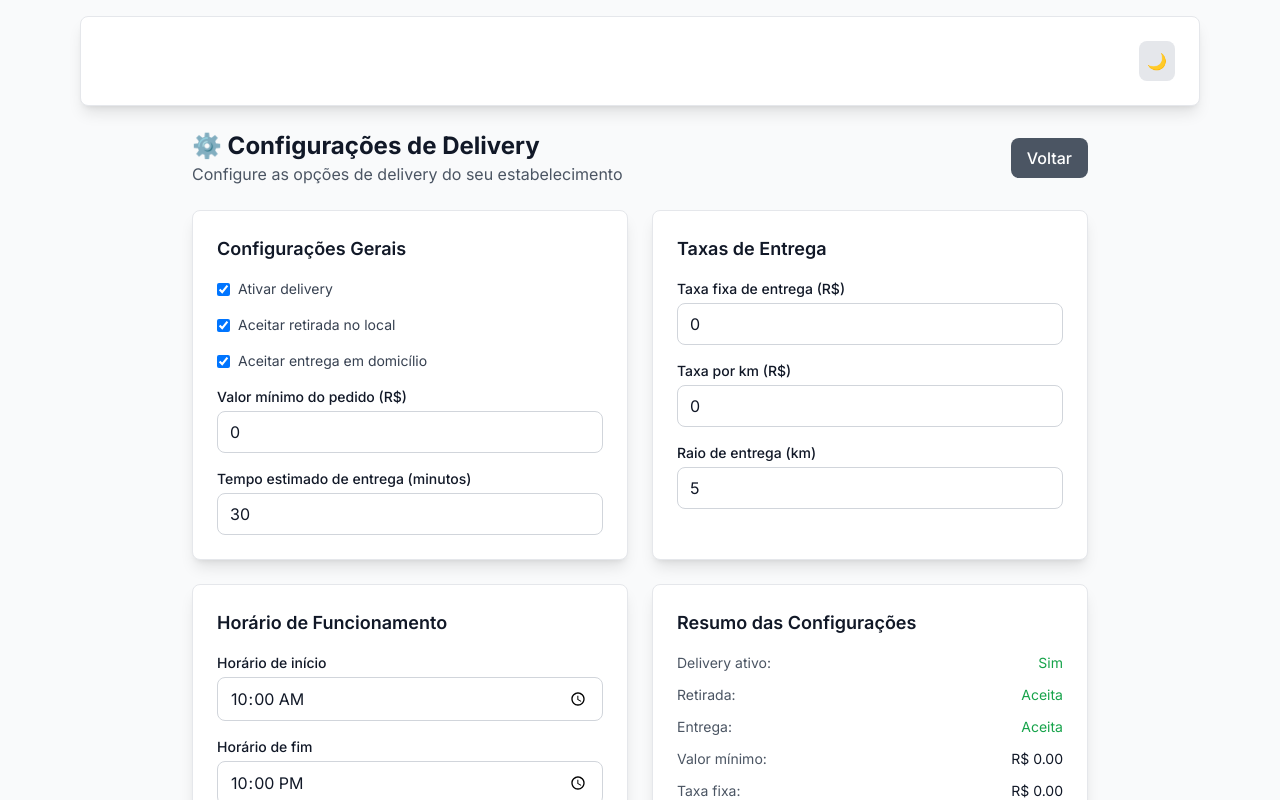
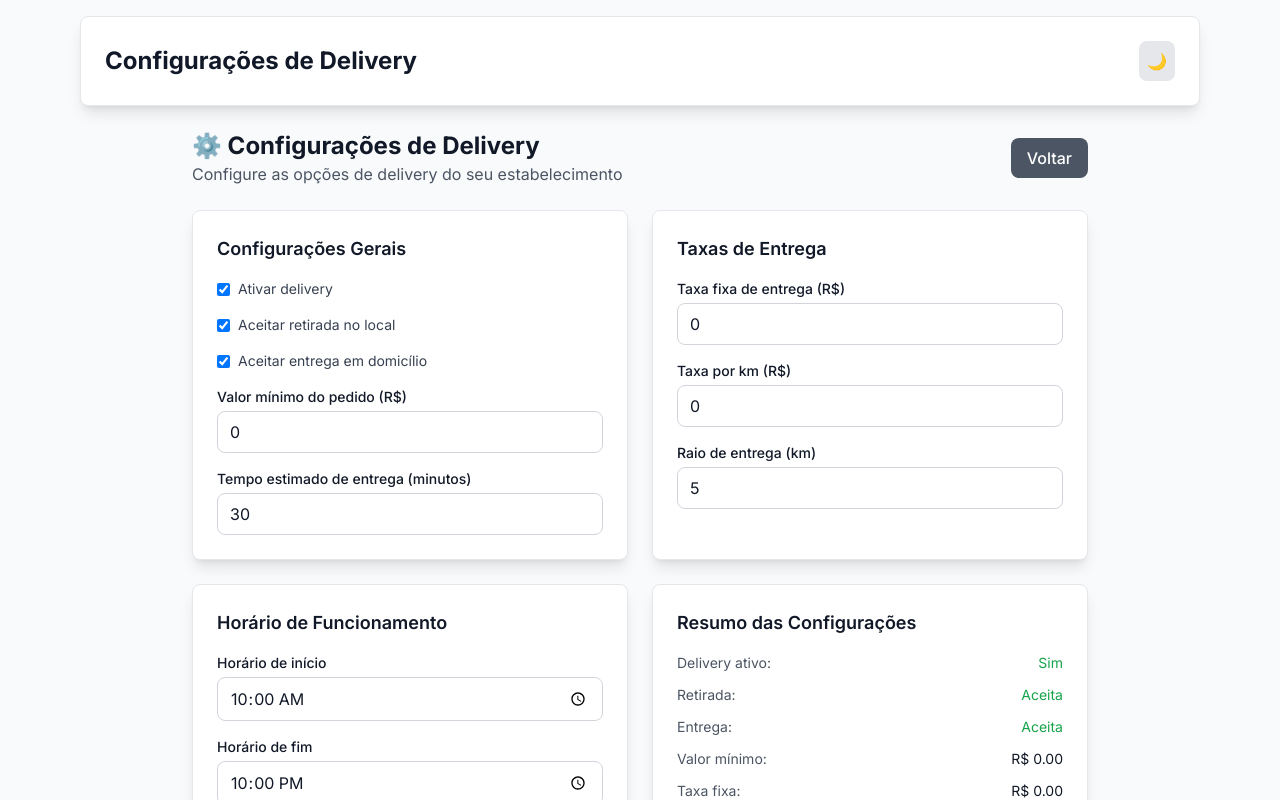
Before and after one commit to Galdes/pdv-sorv, a Next.js app: page /admin/delivery/configuracoes in a window 1280 px wide. Shown: the top 800 px of the page. Built offline with nearby package versions, Linux system fonts and the light colour scheme; no server answers; the database is empty.

Commit message:
Fix AdminLayout title prop in configuracoes page

```diff
--- a/app/admin/delivery/configuracoes/page.tsx
+++ b/app/admin/delivery/configuracoes/page.tsx
@@ -111,7 +111,7 @@ export default function ConfiguracoesDeliveryPage() {
 
   if (loading) {
     return (
-      <AdminLayout>
+      <AdminLayout title="Configurações de Delivery">
         <div className="text-center py-8">
           <div className="animate-spin rounded-full h-8 w-8 border-b-2 border-blue-600 mx-auto"></div>
           <p className="mt-2 text-gray-600">Carregando configurações...</p>
@@ -121,7 +121,7 @@ export default function ConfiguracoesDeliveryPage() {
   }
 
   return (
-    <AdminLayout>
+    <AdminLayout title="Configurações de Delivery">
       <div className="max-w-4xl mx-auto">
         <div className="flex justify-between items-center mb-6">
           <div>
```
